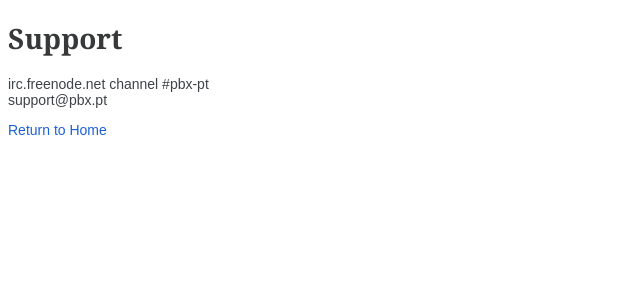
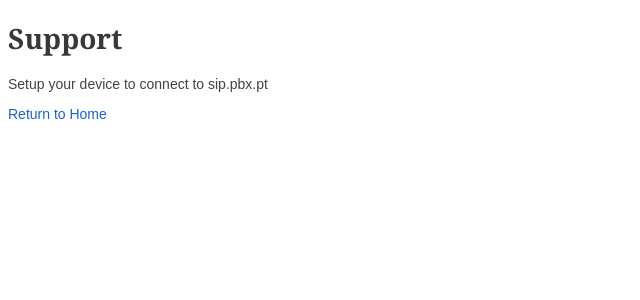
Before and after one commit to itamarjp/pbx.pt, a Python web app: template pbx/templates/support.mako in a window 1280 px wide. Shown: the top 300 px of the page, without its empty margins (0-640 px from the left). Run offline with Mako, Linux system fonts and the light colour scheme; the template is opened without the code that fills it, so the values that code supplies are empty.

Commit message:
change contact and support pages

```diff
--- a/pbx/templates/contact.mako
+++ b/pbx/templates/contact.mako
@@ -1,5 +1,8 @@
 <%inherit file='base.mako' />
 
 <h1>Contact</h1>
+irc.freenode.net channel #pbx-pt
+<br>
+support@pbx.pt
 
 <p><a href="${ request.route_url('home') }">Return to Home</a></p>
--- a/pbx/templates/support.mako
+++ b/pbx/templates/support.mako
@@ -2,8 +2,7 @@
 
 <h1>Support</h1>
 
-irc.freenode.net channel #pbx-pt
+Setup your device to connect to sip.pbx.pt
 <br>
-support@pbx.pt
 
 <p><a href="${ request.route_url('home') }">Return to Home</a></p>
```
